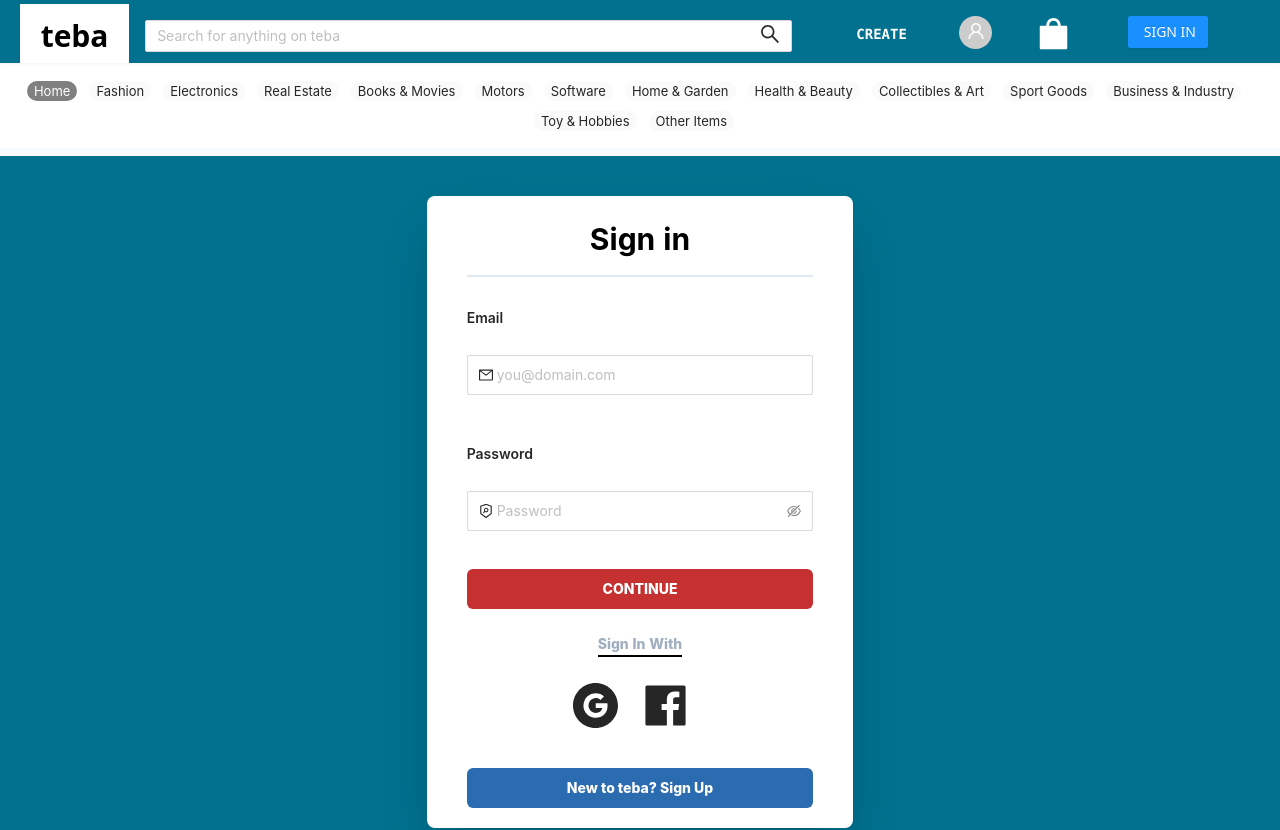
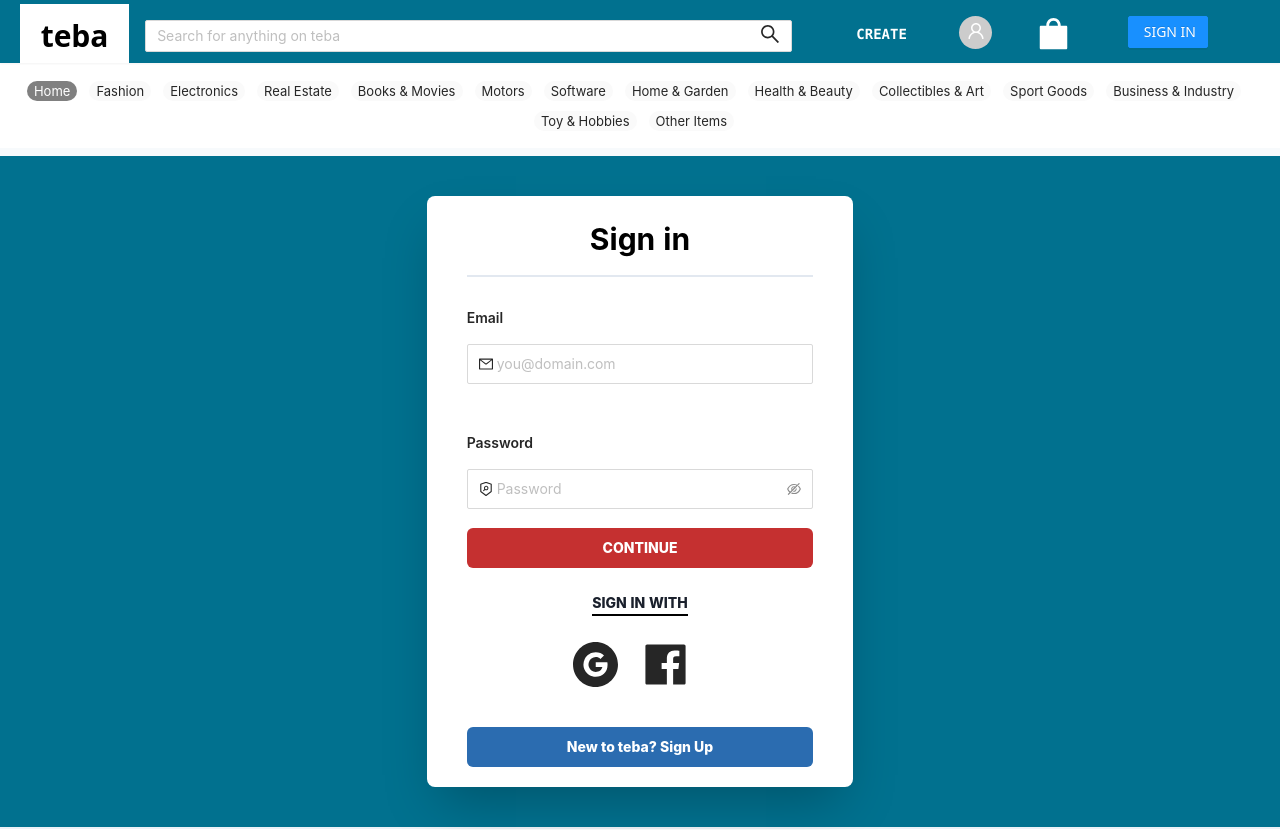
Before and after one commit to bebo-backend/bebo, a Next.js app: page /login in a window 1280 px wide. Shown: the top 830 px of the page. Built offline with nearby package versions, Linux system fonts and the light colour scheme; no server answers.

Commit message:
edited about

```diff
--- a/components/auth/Form.js
+++ b/components/auth/Form.js
@@ -13,8 +13,8 @@ const Form = ({ errorMessage, onSubmit,onChange=f=>f,load=false }) => (
 
  {errorMessage &&
   <div className="mb-5" ><Alert showIcon type="error" message={errorMessage}></Alert></div> }
-<p style={{'marginBottom':'10px'}}>
-  <p className="text-md font-semibold " htmlFor="username">Email</p>
+<p style={{'marginBottom':'5px'}}>
+  <p className="text-md font-semibold " htmlFor="username" style={{'marginBottom':'3px'}}>Email</p>
 
 <Input type="email" name="username"  prefix={<MailOutlined/>} allowClear
 onChange={onChange}  placeholder="you@domain.com"
@@ -23,9 +23,9 @@ onChange={onChange}  placeholder="you@domain.com"
 </p>
 
 <p>
-<p  className="text-md font-semibold mt-6 " >Password</p>
+<p  className="text-md font-semibold mt-6 " style={{'marginBottom':'3px'}}>Password</p>
 
-<Input.Password name="password" onChange={onChange} placeholder="Password"
+<Input.Password name="password" onChange={onChange} placeholder="Password" style={{'marginBottom':'5px'}}
  allowClear prefix={<SecurityScanOutlined></SecurityScanOutlined>}  className="my-3 h-10 mb-6"
  ></Input.Password>
 
@@ -42,7 +42,7 @@ onClick={onSubmit}>CONTINUE {load && <LoadingOutlined /> }</button>
 
   <div className='w-full flex justify-center mt-6 capitalize '>
 
-  <p className=" border-b-2 text-gray-500 border-black font-extrabold flex justify-center">
+  <p className=" border-b-2 text-gray-900 border-black font-extrabold flex justify-center uppercase">
   <span>Sign in with</span></p>
 
 
```
